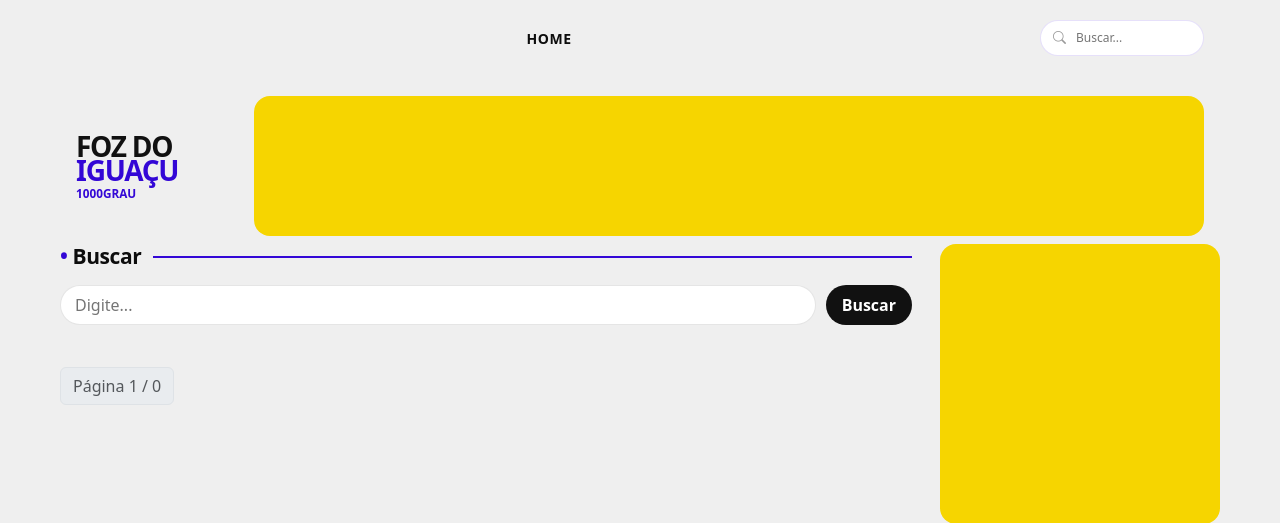
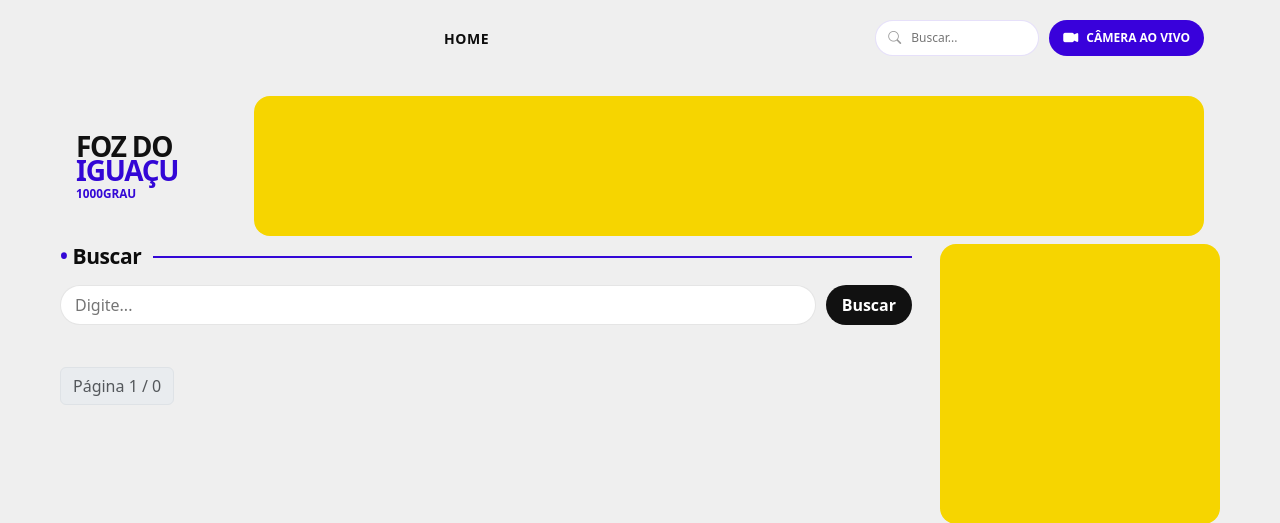
Before and after one commit to Hunter954/Foz1000grau, a Flask app: page /buscar in a window 1280 px wide. Shown: the top 523 px of the page. Run offline with Flask 3, Linux system fonts and the light colour scheme; data comes from the database, SQL or seed files in the repository; data that the repository does not hold is empty; parts of the project's set-up code (start-up, migrations or seed data) failed here and were passed over.

Commit message:
Add files via upload

```diff
--- a/app/static/css/site.css
+++ b/app/static/css/site.css
@@ -28,7 +28,7 @@ img{max-width:100%;display:block}
 .main-nav{display:flex;align-items:center;gap:20px;flex-wrap:nowrap;min-width:0}
 .nav-link{text-decoration:none;text-transform:uppercase;font-size:14px;font-weight:900;letter-spacing:.01em;white-space:nowrap;padding:0}
 .nav-link:hover{opacity:.75}
-.live-chip{background:var(--accent);color:#fff;text-decoration:none;border-radius:999px;padding:8px 16px;font-size:12px;font-weight:900;text-transform:uppercase;line-height:1;display:inline-flex;align-items:center;justify-content:center;gap:8px;min-height:48px;min-width:146px;white-space:nowrap;text-align:center}
+.live-chip{background:var(--accent);color:#fff;text-decoration:none;border:0;border-radius:999px;padding:8px 16px;font-size:12px;font-weight:900;text-transform:uppercase;line-height:1;display:inline-flex;align-items:center;justify-content:center;gap:8px;min-height:48px;min-width:146px;white-space:nowrap;text-align:center;cursor:pointer}
 .live-chip__icon,.live-chip__label{display:inline-flex;align-items:center;justify-content:center;line-height:1}
 .live-chip__icon{flex:0 0 auto}
 .live-chip__label{transform:translateY(-.5px)}
@@ -752,6 +752,9 @@ img{max-width:100%;display:block}
 .f1000-search{width:164px;height:36px;border-radius:999px;background:#ffffff;display:flex;align-items:center;gap:8px;padding:0 12px;border:1px solid rgba(51,7,214,.12);}
 .f1000-search i{font-size:13px;color:#9a9a9a;}
 .f1000-search input{width:100%;border:0;outline:0;background:transparent;font-size:12px;color:#666;}
+.f1000-top-actions{flex:0 0 auto;display:flex;align-items:center;justify-content:flex-end;gap:10px;}
+.desktop-live-chip{min-height:36px;min-width:142px;padding:0 14px;background:#3901db;color:#fff;box-shadow:none;}
+.desktop-live-chip:hover{opacity:.9;}
 .brand-row{grid-template-columns:154px minmax(0,1fr);gap:28px;}
 .brand img{max-height:104px;}
 .brand-text{font-size:28px;line-height:.86;letter-spacing:-.045em;}
@@ -880,7 +883,7 @@ img{max-width:100%;display:block}
 
 
 /* foz1000grau footer/category/ad color fix */
-.tag{background:#f6d500 !important;color:#111 !important;}
+.tag{background:#3901db !important;color:#fff !important;}
 .ad-placeholder,
 .ad-placeholder--square,
 .ad-placeholder--tall,
--- a/app/templates/base.html
+++ b/app/templates/base.html
@@ -124,10 +124,17 @@
           {% endfor %}
         </nav>
 
-        <form class="f1000-search" action="{{ url_for('site.search') }}" method="get" role="search">
-          <i class="bi bi-search" aria-hidden="true"></i>
-          <input type="search" name="q" placeholder="Buscar..." value="{{ request.args.get('q', '') }}" aria-label="Buscar">
-        </form>
+        <div class="header-top-actions f1000-top-actions">
+          <form class="f1000-search" action="{{ url_for('site.search') }}" method="get" role="search">
+            <i class="bi bi-search" aria-hidden="true"></i>
+            <input type="search" name="q" placeholder="Buscar..." value="{{ request.args.get('q', '') }}" aria-label="Buscar">
+          </form>
+
+          <button class="live-chip desktop-live-chip" type="button" aria-label="Abrir câmera ao vivo" data-livecam-open>
+            <span class="live-chip__icon"><i class="bi bi-camera-video-fill" aria-hidden="true"></i></span>
+            <span class="live-chip__label">Câmera ao vivo</span>
+          </button>
+        </div>
       </div>
 
       <div class="brand-row brand-row--f1000">
```
